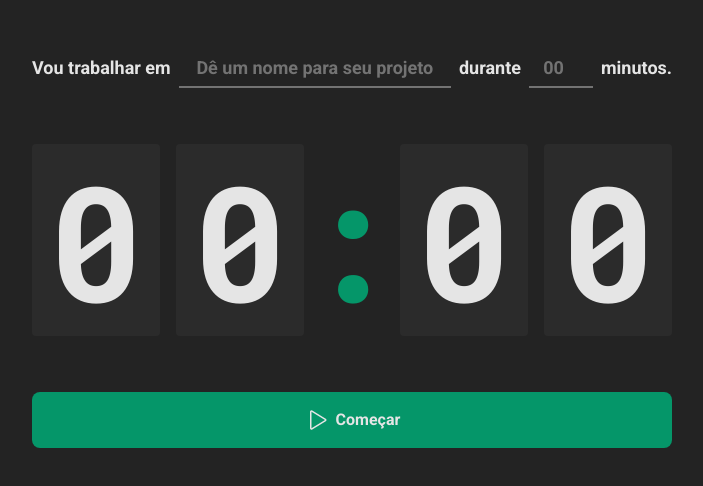
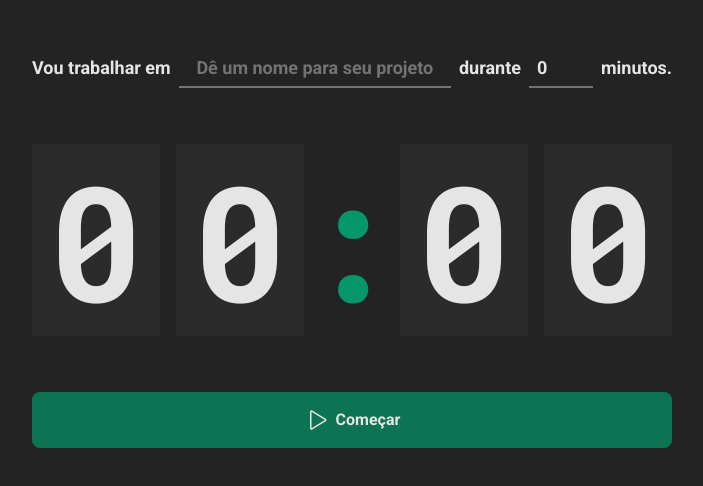
Before and after one commit to ignite-bootcamp/ignite-timer, a React (Vite) app: page / in a window 1280 px wide. Shown: the part 152-638 px from the top of the page, without its empty margins (288-991 px from the left). Built offline with nearby package versions, Linux system fonts and the light colour scheme.

Commit message:
adding react-hook-form to manage forms

```diff
--- a/package.json
+++ b/package.json
@@ -9,12 +9,15 @@
     "preview": "vite preview"
   },
   "dependencies": {
+    "@hookform/resolvers": "^2.9.10",
     "class-variance-authority": "^0.4.0",
     "classnames": "^2.3.2",
     "phosphor-react": "^1.4.1",
     "react": "^18.2.0",
     "react-dom": "^18.2.0",
-    "react-router-dom": "^6.6.2"
+    "react-hook-form": "^7.42.1",
+    "react-router-dom": "^6.6.2",
+    "zod": "^3.20.2"
   },
   "devDependencies": {
     "@rocketseat/eslint-config": "^1.1.3",
--- a/src/pages/Home.tsx
+++ b/src/pages/Home.tsx
@@ -1,9 +1,40 @@
 import { Play } from 'phosphor-react'
+import { useForm } from 'react-hook-form'
+import { zodResolver } from '@hookform/resolvers/zod'
+import * as z from 'zod'
+
+const newCycleFormValidationSchema = z.object({
+  task: z.string().min(1, 'Informe a tarefa'),
+  minutesAmount: z
+    .number()
+    .min(5, 'O ciclo precisa ser de no máximo 5 minutos')
+    .max(60, 'O ciclo precisa ser de no máximo 60 minutos'),
+})
+
+type NewCycleForm = z.infer<typeof newCycleFormValidationSchema>
 
 export default function Home() {
+  const { register, handleSubmit, watch } = useForm<NewCycleForm>({
+    resolver: zodResolver(newCycleFormValidationSchema),
+    defaultValues: {
+      minutesAmount: 0,
+      task: '',
+    },
+  })
+
+  function handleCreateNewCycle(data: NewCycleForm) {
+    console.log(data)
+  }
+
+  const task = watch('task')
+  const isSubmitDisabled = !task
+
   return (
     <main className="flex-1 flex flex-col items-center justify-center">
-      <form className="flex flex-col items-center gap-14">
+      <form
+        onSubmit={handleSubmit(handleCreateNewCycle)}
+        className="flex flex-col items-center gap-14"
+      >
         <div className="w-full flex items-center justify-center gap-2 text-neutral-200 text-lg font-bold flex-wrap">
           <label htmlFor="task">Vou trabalhar em</label>
           <input
@@ -12,6 +43,7 @@ export default function Home() {
             id="task"
             type="text"
             list="task-suggestion"
+            {...register('task')}
           />
 
           <datalist id="task-suggestion">
@@ -27,6 +59,7 @@ export default function Home() {
             min={5}
             max={60}
             placeholder="00"
+            {...register('minutesAmount', { valueAsNumber: true })}
           />
           <span>minutos.</span>
         </div>
@@ -44,6 +77,7 @@ export default function Home() {
         <button
           type="submit"
           className="bg-emerald-600 text-neutral-200 flex items-center justify-center rounded-lg w-full p-4 gap-2 cursor-pointer font-bold enabled:hover:bg-emerald-700 transition disabled:bg-opacity-70 disabled:cursor-not-allowed"
+          disabled={isSubmitDisabled}
         >
           <Play size={24} />
           Começar
```
Also changed, not shown: 1 other file (tests, documents, lock files or other folders).
